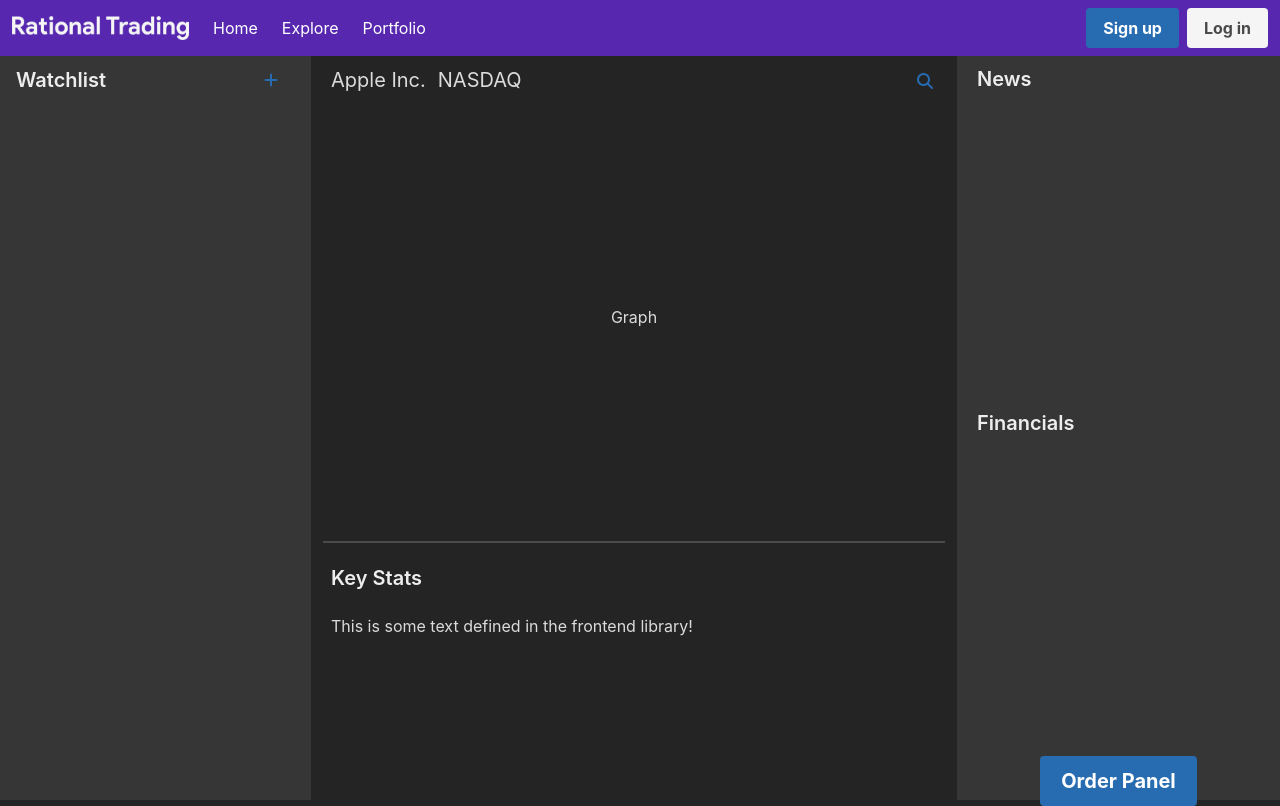
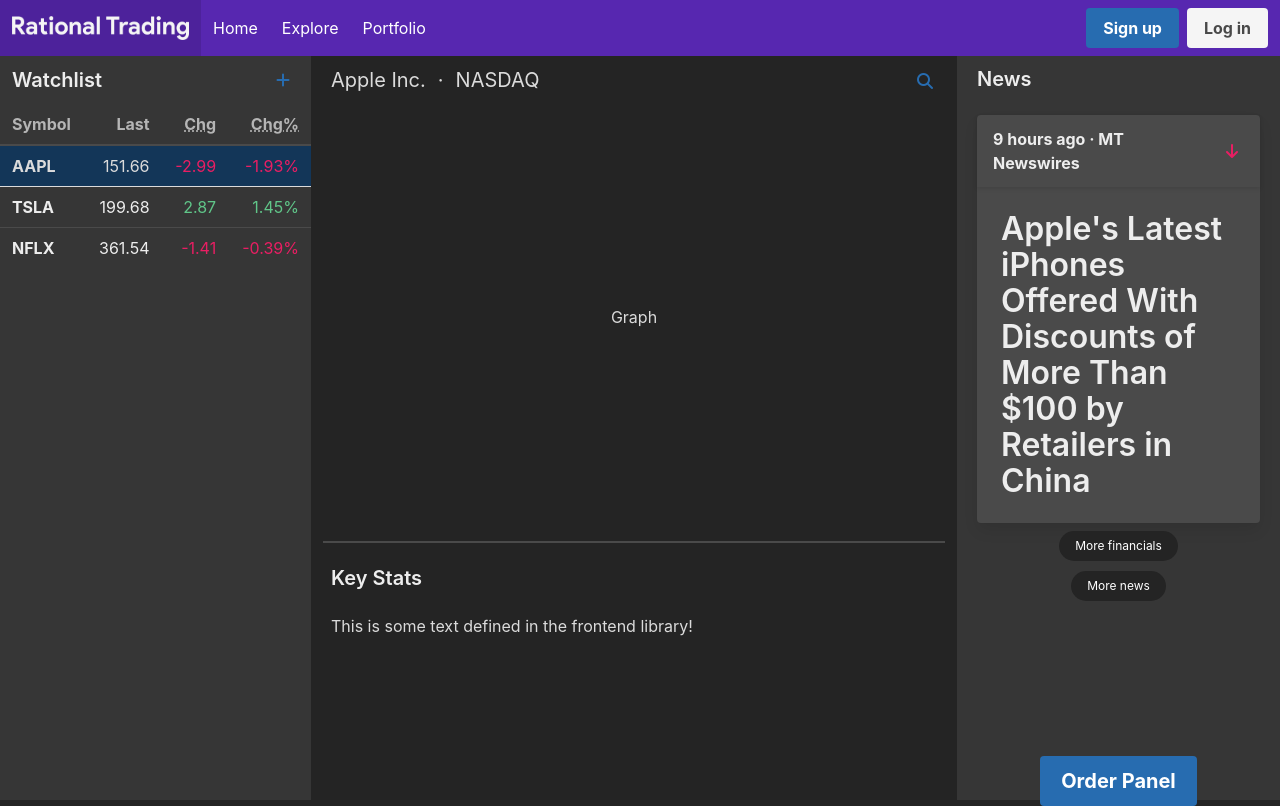
Before and after one commit to rational-trading/rational-trading, a SvelteKit app in the folder frontend/: page /explore in a window 1280 px wide. Built offline with nearby package versions, Linux system fonts and the light colour scheme.

Commit message:
Watchlist & news layout (?)

```diff
--- a/frontend/src/routes/+layout.svelte
+++ b/frontend/src/routes/+layout.svelte
@@ -5,9 +5,9 @@
 <!-- the navbar -->
 <nav class="navbar is-primary">
   <div class="navbar-brand">
-    <div class="navbar-item">
+    <a class="navbar-item" href="/">
       <img src="/logo.png" width="177" height="50" alt="logo" />
-    </div>
+    </a>
 
     <!-- mobile burger ignore for now
     <a
--- a/frontend/src/routes/+page.svelte
+++ b/frontend/src/routes/+page.svelte
@@ -6,7 +6,6 @@
 </div>
 
 <div class="bg-img" />
-<slot />
 
 <style>
     .bg-img {
@@ -14,7 +13,7 @@
         height: 100%;
         width: 100%;
         top: 0;
-        background-image: url(home.jpeg);
+        background-image: url("/home.jpeg");
         background-position: center center;
         background-repeat: no-repeat;
         background-size: cover;
--- a/frontend/src/routes/explore/+page.svelte
+++ b/frontend/src/routes/explore/+page.svelte
@@ -7,8 +7,8 @@
     class="columns my-0"
     style="width: calc(100vw + 12px); height: calc(100vh - 56px);"
 >
-    <div class="column is-one-quarter has-background-grey-darker">
-        <nav class="level mx-4">
+    <div class="column is-one-quarter has-background-grey-darker px-0">
+        <nav class="level ml-5 mr-4 my-0">
             <div class="level-left">
                 <div class="level-item">
                     <h1 class="title is-5">Watchlist</h1>
@@ -23,7 +23,40 @@
                 </div>
             </div>
         </nav>
-        <slot />
+
+        <div class="block pl-3 mt-3">
+            <!-- Went very explicit on the alignment because it's never what you expect -->
+            <table class="table is-hoverable is-fullwidth is-dark">
+                <thead>
+                    <tr>
+                        <th class="has-text-left ml-5">Symbol</th>
+                        <th>Last</th>
+                        <th><abbr title="Change">Chg</abbr></th>
+                        <th><abbr title="Percent Change">Chg%</abbr></th>
+                    </tr>
+                </thead>
+                <tbody>
+                    <tr class="is-selected">
+                        <th class="has-text-left">AAPL</th>
+                        <td class="has-text-right">151.66</td>
+                        <td class="has-text-right has-text-danger">-2.99</td>
+                        <td class="has-text-right has-text-danger">-1.93%</td>
+                    </tr>
+                    <tr>
+                        <th class="has-text-left">TSLA</th>
+                        <td class="has-text-right">199.68</td>
+                        <td class="has-text-right has-text-success">2.87</td>
+                        <td class="has-text-right has-text-success">1.45%</td>
+                    </tr>
+                    <tr>
+                        <th class="has-text-left">NFLX</th>
+                        <td class="has-text-right">361.54</td>
+                        <td class="has-text-right has-text-danger">-1.41</td>
+                        <td class="has-text-right has-text-danger">-0.39%</td>
+                    </tr>
+                </tbody>
+            </table>
+        </div>
     </div>
 
     <div class="column">
@@ -31,6 +64,9 @@
             <div class="level-left">
                 <div class="level-item">
                     <h1 class="subtitle is-5">Apple Inc.</h1>
+                </div>
+                <div class="level-item">
+                    <h1 class="subtitle is-5">·</h1>
                 </div>
                 <div class="level-item">
                     <h1 class="subtitle is-5">NASDAQ</h1>
@@ -57,23 +93,47 @@
         <div class="block mx-2">
             <h1 class="title is-5">Key Stats</h1>
             <p>{data}</p>
-            <slot />
         </div>
     </div>
 
-    <div class="column is-one-quarter has-background-grey-darker m-0">
+    <div class="column is-one-quarter has-background-grey-darker">
         <div class="block mx-2" style="height: 40vh;">
             <h1 class="title is-5">News</h1>
+            <div class="card">
+                <header class="card-header">
+                    <p class="card-header-title">9 hours ago · MT Newswires</p>
+                    <div class="card-header-icon has-text-danger">
+                        <span class="icon">
+                            <i class="fas fa-arrow-down" />
+                        </span>
+                    </div>
+                </header>
+
+                <div class="card-content">
+                    <p class="title is-3">
+                        Apple's Latest iPhones Offered With Discounts of More
+                        Than $100 by Retailers in China
+                    </p>
+                </div>
+            </div>
+            <div class="block mt-6 is-flex is-justify-content-center">
+                <button class="button is-dark is-small is-rounded"
+                    >More news</button
+                >
+            </div>
         </div>
-        <slot />
+
         <div class="block mx-2" style="height: 40vh;">
             <h1 class="title is-5">Financials</h1>
+            <p>Sample</p>
+            <div class="block mt-6 is-flex is-justify-content-center">
+                <button class="button is-dark is-small is-rounded"
+                    >More financials</button
+                >
+            </div>
         </div>
-        <slot />
-        <div
-            class="block mx-2"
-            style="display: flex; justify-content: center; align-items: center;"
-        >
+
+        <div class="block is-flex is-justify-content-center">
             <button class="button is-medium is-info">
                 <strong>Order Panel</strong>
             </button>
--- a/frontend/src/variables.scss
+++ b/frontend/src/variables.scss
@@ -1,5 +1,6 @@
 /* Variables and mixins declared here will be available in all other SCSS files */
 /* https://github.com/jgthms/bulma/issues/1293 */
+$body-overflow-x: hidden;
 $body-overflow-y: auto;
 
 /* The color scheme is implemented to support dark mode by default */
@@ -8,13 +9,15 @@
 $primary: #5727b0;
 
 /* Neutral color; everything that 1. Is not related to price going up / down and 2. Needs some color */
-$info: #276bb0;
-
+$info: #276cb0;
+$info-dark: #133658;
 /* Price going up */
 $success: #60c689;
+$success-dark: #276d43;
 
 /* Price going down */
 $danger: #e91e63;
+$danger-dark: #790c30;
 
 $black: #0a0a0a;
 $black-bis: #121212;
@@ -52,3 +55,14 @@
 $link-active-border: $grey-lighter;
 
 $body-background-color: $background;
+
+/* All of the table related variables */
+$table-background-color: transparent;
+$table-row-hover-background-color: $grey-dark;
+$table-cell-text-align: right;
+$table-row-active-background-color: $info-dark;
+$table-row-active-color: $text;
+$table-head-cell-color: $text-light;
+
+/* All of the card related variables */
+$card-background-color: $grey-dark;
```
Also changed, not shown: frontend/src/routes/portfolio/+page.svelte (+34 -4 lines).
